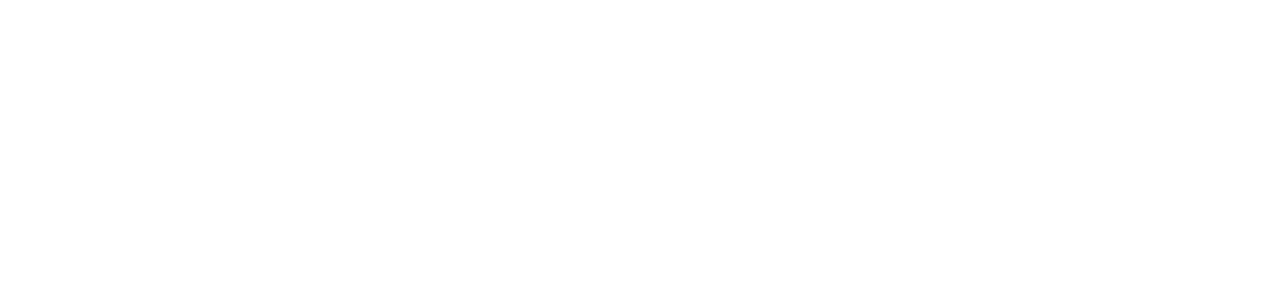
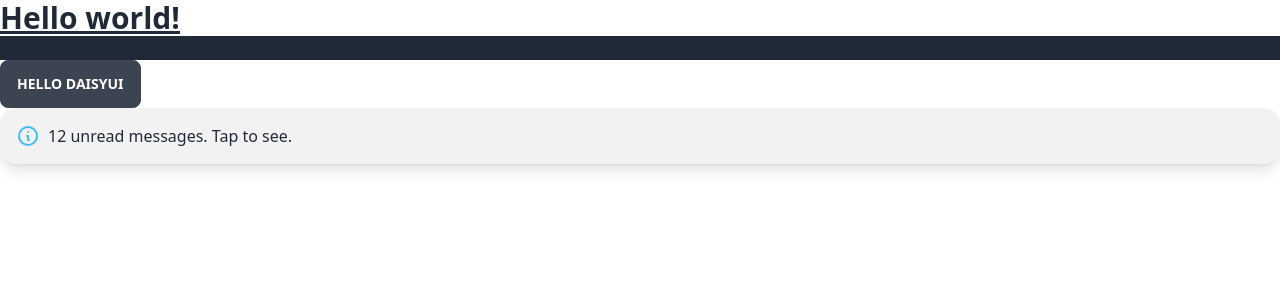
Before and after one commit to ShineTiger/food-management, a React (Create React App) app in the folder client/: page / in a window 1280 px wide. Shown: the top 300 px of the page. Built offline with nearby package versions, Linux system fonts and the light colour scheme.

Commit message:
:heavy_plus_sign: tailwind 설치와 daisy ui 설치
- tailwind를 설치하고
- 관련 세팅 config 파일
- daisy ui 테마 적용
- 적용 잘 되는 거 확인함!

```diff
--- /dev/null
+++ b/client/postcss.config.js
@@ -0,0 +1,3 @@
+module.exports = {
+  plugins: [require('tailwindcss'), require('autoprefixer')],
+};
--- a/client/src/App.tsx
+++ b/client/src/App.tsx
@@ -6,6 +6,27 @@ import Main from './pages/Main';
 function App() {
   return (
     <BrowserRouter>
+      <h1 className="text-3xl font-bold underline">Hello world!</h1>
+      <div className="w-full bg-gray-800 px-4">sdf</div>
+      <button className="btn">Hello daisyUI</button>
+      <div className="alert shadow-lg">
+        <div>
+          <svg
+            xmlns="http://www.w3.org/2000/svg"
+            fill="none"
+            viewBox="0 0 24 24"
+            className="stroke-info flex-shrink-0 w-6 h-6"
+          >
+            <path
+              stroke-linecap="round"
+              stroke-linejoin="round"
+              stroke-width="2"
+              d="M13 16h-1v-4h-1m1-4h.01M21 12a9 9 0 11-18 0 9 9 0 0118 0z"
+            ></path>
+          </svg>
+          <span>12 unread messages. Tap to see.</span>
+        </div>
+      </div>
       <Switch>
         <Route path="/AddMeal" component={AddMeal} />
         <Route path="/Main" component={Main} />
--- /dev/null
+++ b/client/src/index.css
@@ -0,0 +1,3 @@
+@tailwind base;
+@tailwind components;
+@tailwind utilities;
--- a/client/src/index.tsx
+++ b/client/src/index.tsx
@@ -1,6 +1,7 @@
 import React from 'react';
 import ReactDOM from 'react-dom/client';
 import App from './App';
+import './index.css'
 
 const root = ReactDOM.createRoot(document.getElementById('root') as HTMLElement);
 root.render(
--- /dev/null
+++ b/client/tailwind.config.js
@@ -0,0 +1,9 @@
+module.exports = {
+    content: ["./src/**/*.{html,js,jsx,ts,tsx}"],
+    theme: {
+      extend: {},
+    },
+    plugins: [require("daisyui")],
+
+
+  }
```
Also changed, not shown: client/package.json (+7 -1 lines).
